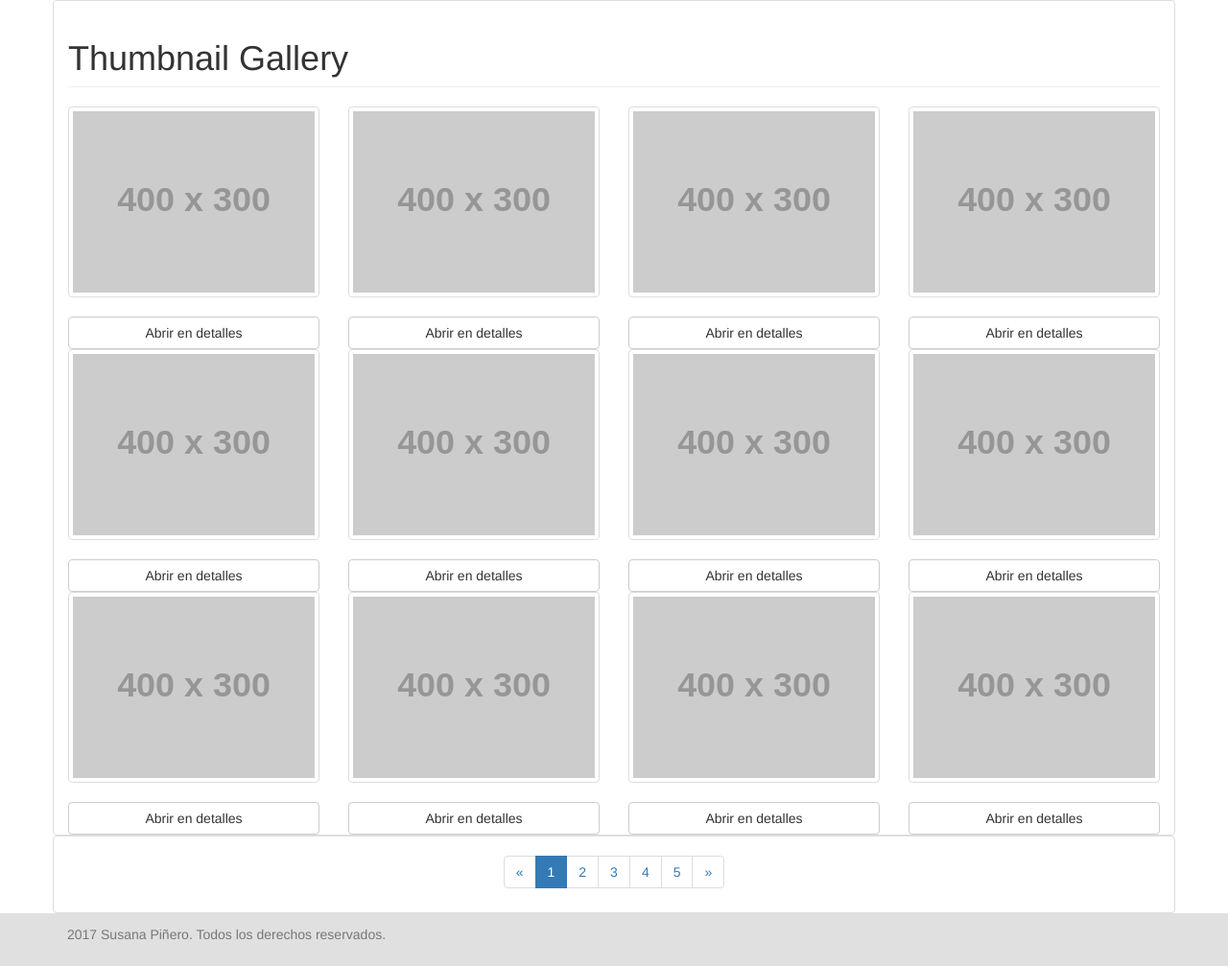
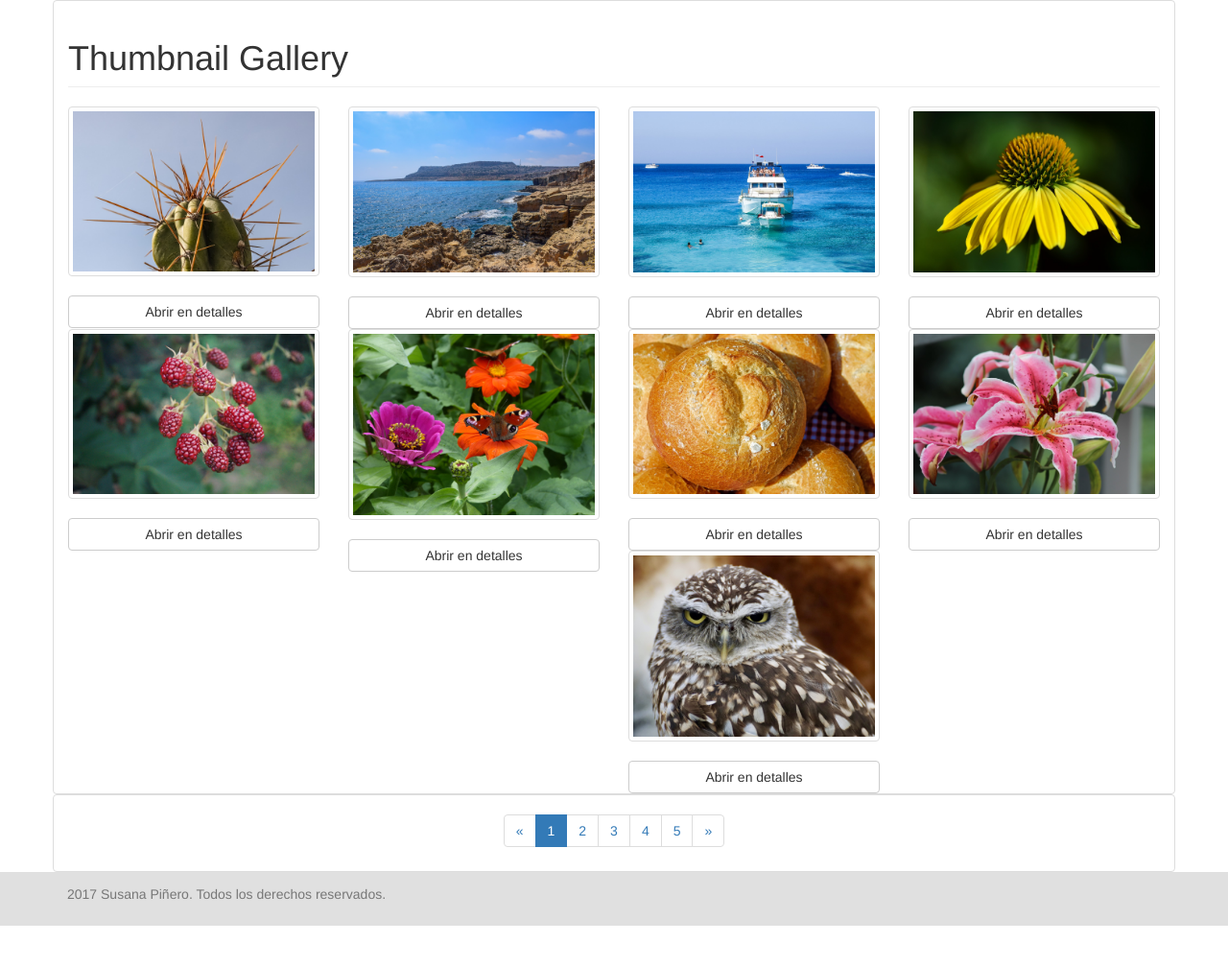
Before and after one commit to susananzth/LP_Bootstrap, a PHP site: page /galery.php in a window 1280 px wide. Shown: the part 52-1059 px from the top of the page at 96% size. After the commit the page ends 1017 px from the top, so only its background shows below. Run offline with PHP 8.4, Linux system fonts and the light colour scheme; grey boxes labelled with a size stand in for pictures from a placeholder-image service; some libraries are stand-ins or nearby versions.

Commit message:
Modificando galery, añadiendo imágenes

```diff
--- a/galery.php
+++ b/galery.php
@@ -11,7 +11,7 @@
 
             <div class="col-lg-3 col-md-4 col-xs-6 thumb">
                 <a class="thumbnail" href="#">
-                    <img class="img-responsive" src="http://placehold.it/400x300" alt="">
+                    <img class="img-responsive" src="img/01.jpg" alt="">
                 </a>
                 <button type="button" class="btn btn-default btn-block" data-toggle="modal" data-target="#modal01">Abrir en detalles</button>
                 <div id="modal01" class="modal fade" role="dialog">
@@ -23,7 +23,7 @@
                                 <h4 class="modal-title text-center">Primera imágen</h4>
                             </div>
                             <div class="modal-body">
-                                <img class="img-responsive thumbnail" src="http://placehold.it/400x300" alt="">
+                                <img class="img-responsive thumbnail" src="img/01.jpg" alt="Primera imágen">
                             </div>
                             <div class="modal-footer">
                                 <p>Descripción de la primera imágen.</p>
@@ -34,22 +34,22 @@
             </div>
             <div class="col-lg-3 col-md-4 col-xs-6 thumb">
                 <a class="thumbnail" href="#">
-                    <img class="img-responsive" src="http://placehold.it/400x300" alt="">
+                    <img class="img-responsive" src="img/02.jpg" alt="">
                 </a>
-                <button type="button" class="btn btn-default btn-block" data-toggle="modal" data-target="#modal01">Abrir en detalles</button>
-                <div id="modal01" class="modal fade" role="dialog">
+                <button type="button" class="btn btn-default btn-block" data-toggle="modal" data-target="#modal02">Abrir en detalles</button>
+                <div id="modal02" class="modal fade" role="dialog">
                     <div class="modal-dialog">
 
                         <div class="modal-content">
                             <div class="modal-header">
                                 <button type="button" class="close" data-dismiss="modal">&times;</button>
-                                <h4 class="modal-title text-center">Primera imágen</h4>
+                                <h4 class="modal-title text-center">Segunda imágen</h4>
                             </div>
                             <div class="modal-body">
-                                <img class="img-responsive thumbnail" src="http://placehold.it/400x300" alt="">
+                                <img class="img-responsive thumbnail" src="img/02.jpg" alt="Segunda imágen">
                             </div>
                             <div class="modal-footer">
-                                <p>Descripción de la primera imágen.</p>
+                                <p>Descripción de la segunda imágen.</p>
                             </div>
                         </div>
                     </div>
@@ -57,22 +57,22 @@
             </div>
             <div class="col-lg-3 col-md-4 col-xs-6 thumb">
                 <a class="thumbnail" href="#">
-                    <img class="img-responsive" src="http://placehold.it/400x300" alt="">
+                    <img class="img-responsive" src="img/03.jpg" alt="">
                 </a>
-                <button type="button" class="btn btn-default btn-block" data-toggle="modal" data-target="#modal01">Abrir en detalles</button>
-                <div id="modal01" class="modal fade" role="dialog">
+                <button type="button" class="btn btn-default btn-block" data-toggle="modal" data-target="#modal03">Abrir en detalles</button>
+                <div id="modal03" class="modal fade" role="dialog">
                     <div class="modal-dialog">
 
                         <div class="modal-content">
                             <div class="modal-header">
                                 <button type="button" class="close" data-dismiss="modal">&times;</button>
-                                <h4 class="modal-title text-center">Primera imágen</h4>
+                                <h4 class="modal-title text-center">Tercera imágen</h4>
                             </div>
                             <div class="modal-body">
-                                <img class="img-responsive thumbnail" src="http://placehold.it/400x300" alt="">
+                                <img class="img-responsive thumbnail" src="img/03.jpg" alt="Tercera imágen">
                             </div>
                             <div class="modal-footer">
-                                <p>Descripción de la primera imágen.</p>
+                                <p>Descripción de la tercera imágen.</p>
                             </div>
                         </div>
                     </div>
@@ -80,22 +80,22 @@
             </div>
             <div class="col-lg-3 col-md-4 col-xs-6 thumb">
                 <a class="thumbnail" href="#">
-                    <img class="img-responsive" src="http://placehold.it/400x300" alt="">
+                    <img class="img-responsive" src="img/04.jpg" alt="">
                 </a>
-                <button type="button" class="btn btn-default btn-block" data-toggle="modal" data-target="#modal01">Abrir en detalles</button>
-                <div id="modal01" class="modal fade" role="dialog">
+                <button type="button" class="btn btn-default btn-block" data-toggle="modal" data-target="#modal04">Abrir en detalles</button>
+                <div id="modal04" class="modal fade" role="dialog">
                     <div class="modal-dialog">
 
                         <div class="modal-content">
                             <div class="modal-header">
                                 <button type="button" class="close" data-dismiss="modal">&times;</button>
-                                <h4 class="modal-title text-center">Primera imágen</h4>
+                                <h4 class="modal-title text-center">Cuarta imágen</h4>
                             </div>
                             <div class="modal-body">
-                                <img class="img-responsive thumbnail" src="http://placehold.it/400x300" alt="">
+                                <img class="img-responsive thumbnail" src="img/04.jpg" alt="Cuarta imágen">
                             </div>
                             <div class="modal-footer">
-                                <p>Descripción de la primera imágen.</p>
+                                <p>Descripción de la cuarta imágen.</p>
                             </div>
                         </div>
                     </div>
@@ -103,22 +103,22 @@
             </div>
             <div class="col-lg-3 col-md-4 col-xs-6 thumb">
                 <a class="thumbnail" href="#">
-                    <img class="img-responsive" src="http://placehold.it/400x300" alt="">
+                    <img class="img-responsive" src="img/05.jpg" alt="">
                 </a>
-                <button type="button" class="btn btn-default btn-block" data-toggle="modal" data-target="#modal01">Abrir en detalles</button>
-                <div id="modal01" class="modal fade" role="dialog">
+                <button type="button" class="btn btn-default btn-block" data-toggle="modal" data-target="#modal05">Abrir en detalles</button>
+                <div id="modal05" class="modal fade" role="dialog">
                     <div class="modal-dialog">
 
                         <div class="modal-content">
                             <div class="modal-header">
                                 <button type="button" class="close" data-dismiss="modal">&times;</button>
-                                <h4 class="modal-title text-center">Primera imágen</h4>
+                                <h4 class="modal-title text-center">Quinta imágen</h4>
                             </div>
                             <div class="modal-body">
-                                <img class="img-responsive thumbnail" src="http://placehold.it/400x300" alt="">
+                                <img class="img-responsive thumbnail" src="img/05.jpg" alt="Quinta imágen">
                             </div>
                             <div class="modal-footer">
-                                <p>Descripción de la primera imágen.</p>
+                                <p>Descripción de la quinta imágen.</p>
                             </div>
                         </div>
                     </div>
@@ -126,22 +126,22 @@
             </div>
             <div class="col-lg-3 col-md-4 col-xs-6 thumb">
                 <a class="thumbnail" href="#">
-                    <img class="img-responsive" src="http://placehold.it/400x300" alt="">
+                    <img class="img-responsive" src="img/06.jpg" alt="">
                 </a>
-                <button type="button" class="btn btn-default btn-block" data-toggle="modal" data-target="#modal01">Abrir en detalles</button>
-                <div id="modal01" class="modal fade" role="dialog">
+                <button type="button" class="btn btn-default btn-block" data-toggle="modal" data-target="#modal06">Abrir en detalles</button>
+                <div id="modal06" class="modal fade" role="dialog">
                     <div class="modal-dialog">
 
                         <div class="modal-content">
                             <div class="modal-header">
                                 <button type="button" class="close" data-dismiss="modal">&times;</button>
-                                <h4 class="modal-title text-center">Primera imágen</h4>
+                                <h4 class="modal-title text-center">Sexta imágen</h4>
                             </div>
                             <div class="modal-body">
-                                <img class="img-responsive thumbnail" src="http://placehold.it/400x300" alt="">
+                                <img class="img-responsive thumbnail" src="img/06.jpg" alt="Sexta imágen">
                             </div>
                             <div class="modal-footer">
-                                <p>Descripción de la primera imágen.</p>
+                                <p>Descripción de la sexta imágen.</p>
                             </div>
                         </div>
                     </div>
@@ -149,22 +149,22 @@
             </div>
             <div class="col-lg-3 col-md-4 col-xs-6 thumb">
                 <a class="thumbnail" href="#">
-                    <img class="img-responsive" src="http://placehold.it/400x300" alt="">
+                    <img class="img-responsive" src="img/07.jpg" alt="">
                 </a>
-                <button type="button" class="btn btn-default btn-block" data-toggle="modal" data-target="#modal01">Abrir en detalles</button>
-                <div id="modal01" class="modal fade" role="dialog">
+                <button type="button" class="btn btn-default btn-block" data-toggle="modal" data-target="#modal07">Abrir en detalles</button>
+                <div id="modal07" class="modal fade" role="dialog">
                     <div class="modal-dialog">
 
                         <div class="modal-content">
                             <div class="modal-header">
                                 <button type="button" class="close" data-dismiss="modal">&times;</button>
-                                <h4 class="modal-title text-center">Primera imágen</h4>
+                                <h4 class="modal-title text-center">Séptima imágen</h4>
                             </div>
                             <div class="modal-body">
-                                <img class="img-responsive thumbnail" src="http://placehold.it/400x300" alt="">
+                                <img class="img-responsive thumbnail" src="img/07.jpg" alt="Séptima imágen">
                             </div>
                             <div class="modal-footer">
-                                <p>Descripción de la primera imágen.</p>
+                                <p>Descripción de la sétima imágen.</p>
                             </div>
                         </div>
                     </div>
@@ -172,22 +172,22 @@
             </div>
             <div class="col-lg-3 col-md-4 col-xs-6 thumb">
                 <a class="thumbnail" href="#">
-                    <img class="img-responsive" src="http://placehold.it/400x300" alt="">
+                    <img class="img-responsive" src="img/08.jpg" alt="">
                 </a>
-                <button type="button" class="btn btn-default btn-block" data-toggle="modal" data-target="#modal01">Abrir en detalles</button>
-                <div id="modal01" class="modal fade" role="dialog">
+                <button type="button" class="btn btn-default btn-block" data-toggle="modal" data-target="#modal08">Abrir en detalles</button>
+                <div id="modal08" class="modal fade" role="dialog">
                     <div class="modal-dialog">
 
                         <div class="modal-content">
                             <div class="modal-header">
                                 <button type="button" class="close" data-dismiss="modal">&times;</button>
-                                <h4 class="modal-title text-center">Primera imágen</h4>
+                                <h4 class="modal-title text-center">Octava imágen</h4>
                             </div>
                             <div class="modal-body">
-                                <img class="img-responsive thumbnail" src="http://placehold.it/400x300" alt="">
+                                <img class="img-responsive thumbnail" src="img/08.jpg" alt="Octava imágen">
                             </div>
                             <div class="modal-footer">
-                                <p>Descripción de la primera imágen.</p>
+                                <p>Descripción de la octava imágen.</p>
                             </div>
                         </div>
                     </div>
@@ -195,91 +195,22 @@
             </div>
             <div class="col-lg-3 col-md-4 col-xs-6 thumb">
                 <a class="thumbnail" href="#">
-                    <img class="img-responsive" src="http://placehold.it/400x300" alt="">
+                    <img class="img-responsive" src="img/09.jpg" alt="">
                 </a>
-                <button type="button" class="btn btn-default btn-block" data-toggle="modal" data-target="#modal01">Abrir en detalles</button>
-                <div id="modal01" class="modal fade" role="dialog">
+                <button type="button" class="btn btn-default btn-block" data-toggle="modal" data-target="#modal09">Abrir en detalles</button>
+                <div id="modal09" class="modal fade" role="dialog">
                     <div class="modal-dialog">
 
                         <div class="modal-content">
                             <div class="modal-header">
                                 <button type="button" class="close" data-dismiss="modal">&times;</button>
-                                <h4 class="modal-title text-center">Primera imágen</h4>
+                                <h4 class="modal-title text-center">Novena imágen</h4>
                             </div>
                             <div class="modal-body">
-                                <img class="img-responsive thumbnail" src="http://placehold.it/400x300" alt="">
+                                <img class="img-responsive thumbnail" src="img/09.jpg" alt="Novena imágen">
                             </div>
                             <div class="modal-footer">
-                                <p>Descripción de la primera imágen.</p>
-                            </div>
-                        </div>
-                    </div>
-                </div>
-            </div>
-            <div class="col-lg-3 col-md-4 col-xs-6 thumb">
-                <a class="thumbnail" href="#">
-                    <img class="img-responsive" src="http://placehold.it/400x300" alt="">
-                </a>
-                <button type="button" class="btn btn-default btn-block" data-toggle="modal" data-target="#modal01">Abrir en detalles</button>
-                <div id="modal01" class="modal fade" role="dialog">
-                    <div class="modal-dialog">
-
-                        <div class="modal-content">
-                            <div class="modal-header">
-                                <button type="button" class="close" data-dismiss="modal">&times;</button>
-                                <h4 class="modal-title text-center">Primera imágen</h4>
-                            </div>
-                            <div class="modal-body">
-                                <img class="img-responsive thumbnail" src="http://placehold.it/400x300" alt="">
-                            </div>
-                            <div class="modal-footer">
-                                <p>Descripción de la primera imágen.</p>
-                            </div>
-                        </div>
-                    </div>
-                </div>
-            </div>
-            <div class="col-lg-3 col-md-4 col-xs-6 thumb">
-                <a class="thumbnail" href="#">
-                    <img class="img-responsive" src="http://placehold.it/400x300" alt="">
-                </a>
-                <button type="button" class="btn btn-default btn-block" data-toggle="modal" data-target="#modal01">Abrir en detalles</button>
-                <div id="modal01" class="modal fade" role="dialog">
-                    <div class="modal-dialog">
-
-                        <div class="modal-content">
-                            <div class="modal-header">
-                                <button type="button" class="close" data-dismiss="modal">&times;</button>
-                                <h4 class="modal-title text-center">Primera imágen</h4>
-                            </div>
-                            <div class="modal-body">
-                                <img class="img-responsive thumbnail" src="http://placehold.it/400x300" alt="">
-                            </div>
-                            <div class="modal-footer">
-                                <p>Descripción de la primera imágen.</p>
-                            </div>
-                        </div>
-                    </div>
-                </div>
-            </div>
-            <div class="col-lg-3 col-md-4 col-xs-6 thumb">
-                <a class="thumbnail" href="#">
-                    <img class="img-responsive" src="http://placehold.it/400x300" alt="">
-                </a>
-                <button type="button" class="btn btn-default btn-block" data-toggle="modal" data-target="#modal01">Abrir en detalles</button>
-                <div id="modal01" class="modal fade" role="dialog">
-                    <div class="modal-dialog">
-
-                        <div class="modal-content">
-                            <div class="modal-header">
-                                <button type="button" class="close" data-dismiss="modal">&times;</button>
-                                <h4 class="modal-title text-center">Primera imágen</h4>
-                            </div>
-                            <div class="modal-body">
-                                <img class="img-responsive thumbnail" src="http://placehold.it/400x300" alt="">
-                            </div>
-                            <div class="modal-footer">
-                                <p>Descripción de la primera imágen.</p>
+                                <p>Descripción de la novena imágen.</p>
                             </div>
                         </div>
                     </div>
```
Also changed, not shown: img/01.jpg (added), img/02.jpg (added), img/03.jpg (added), img/04.jpg (added), img/05.jpg (added), img/06.jpg (added), img/07.jpg (added), img/08.jpg (added), img/09.jpg (added).
